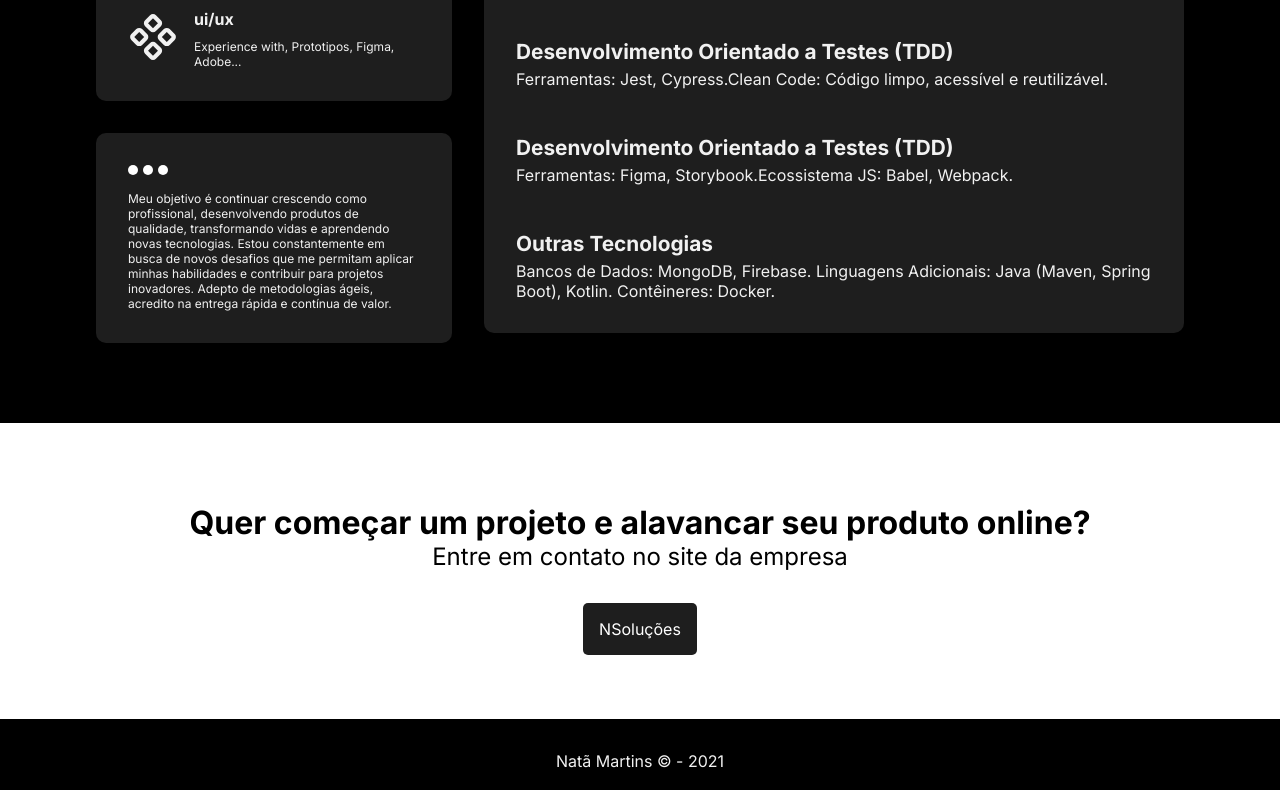
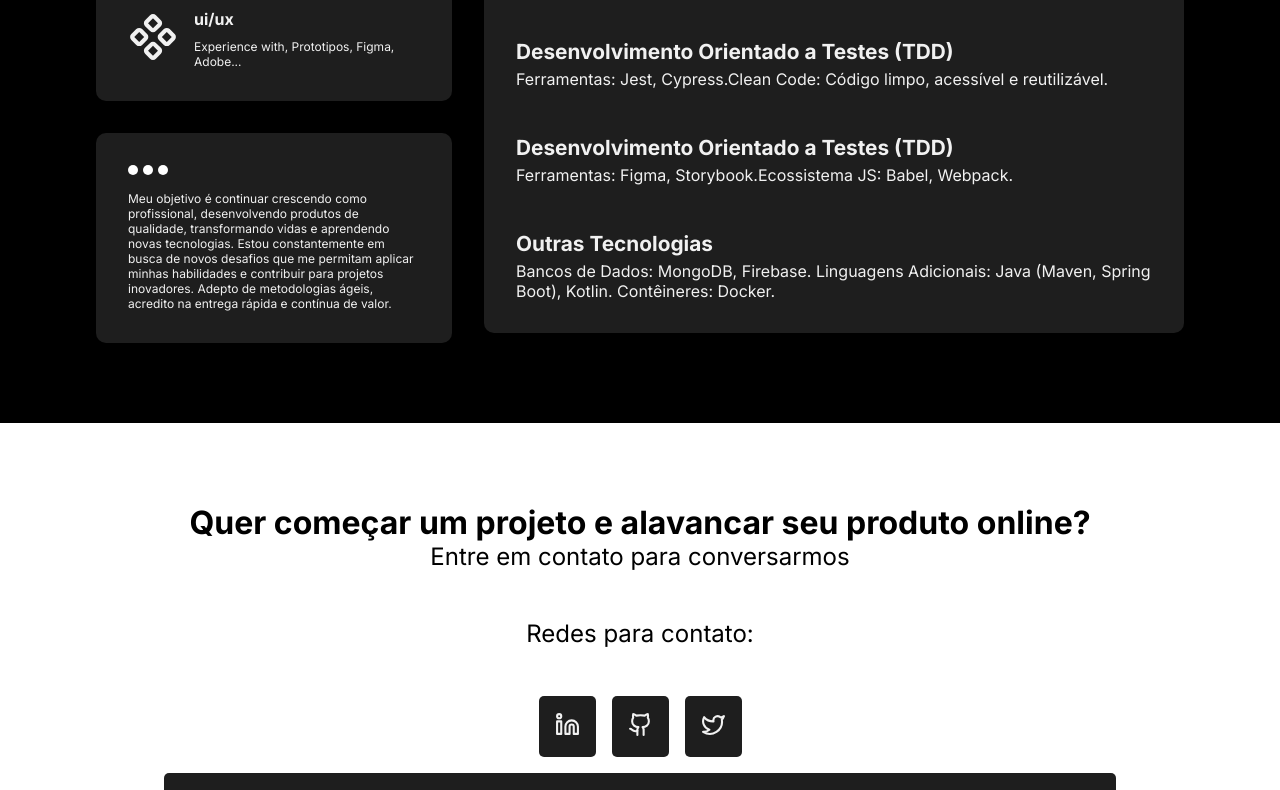
Before and after one commit to natamartinscodedev/NMPROFILE, a Next.js app: page / in a window 1280 px wide. Shown: the part 2000-2790 px from the top of the page. Built offline with nearby package versions, Linux system fonts and the light colour scheme.

Commit message:
add contac footer

```diff
--- a/src/app/page.tsx
+++ b/src/app/page.tsx
@@ -8,7 +8,7 @@ import CardProjec from '@/components/CardProjects/index'
 import { dataLinkLeft, dataLinkRight } from '@/utils/dateLinks.json'
 import CardSkill from '@/components/cardExperience/index'
 import CardListExperience from '@/components/cardExperience/listSkillsEx'
-import { Code, Component, Github, Linkedin, Twitter } from 'lucide-react';
+import { Code, Component, Github, Linkedin, MailPlus, Twitter } from 'lucide-react';
 import Link from 'next/link';
 
 export default function Home() {
@@ -235,14 +235,31 @@ export default function Home() {
           <div className='container'>
             <h3>Quer começar um projeto e
               alavancar seu produto online?</h3>
-            <p>Entre em contato no site da empresa</p>
+            <p>Entre em contato para conversarmos</p>
+            <p>Redes para contato:</p>
 
-            <Link href='https://mycompany-iota.vercel.app/' target='__blank'>NSoluções</Link>
+            <div className='contact_footer'>
+              <CardMidia
+                icon={<Linkedin size={25} />}
+                link='https://www.linkedin.com/in/nata-martins/'
+              />
+              <CardMidia
+                icon={<Github size={25} />}
+                link='https://github.com/natamartinscodedev'
+              />
+              <CardMidia
+                icon={<Twitter size={25} />}
+                link='https://twitter.com/naythan777'
+              />
+            </div>
+            <Link className='mail-pus' href='mailto:nata.codedev@gmail.com'><MailPlus size={25} /> Email: nata.codedev@gmail.com</Link>
+
+            {/* <Link href='https://mycompany-iota.vercel.app/' target='__blank'>NSoluções</Link> */}
           </div>
         </section>
       </main>
       <footer className='container_footer'>
-        <p>Natã Martins © - 2021</p>
+        <p>Natã Martins © 2021 -Todos os direitos reservados.</p>
       </footer>
     </>
   );
--- a/src/styles/footer.scss
+++ b/src/styles/footer.scss
@@ -2,3 +2,17 @@
     text-align: center;
     padding: 2rem;
 }
+.contact_footer {
+     display: flex;
+     align-items: center;
+     gap: 1rem;
+     justify-content: center;
+     margin-bottom: 1rem;
+}
+
+.mail-pus {
+    display: flex;
+    align-items: center;
+    gap: 5px;
+    justify-content: center;
+}
```
